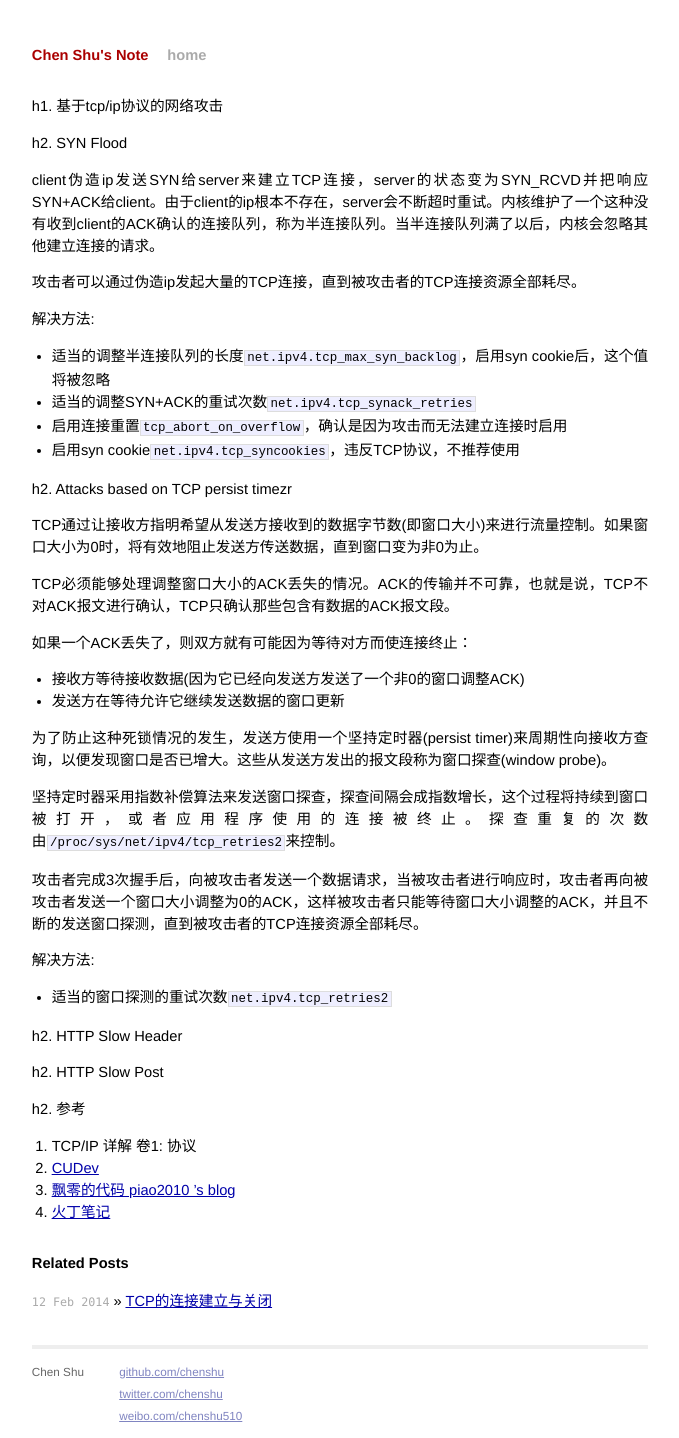
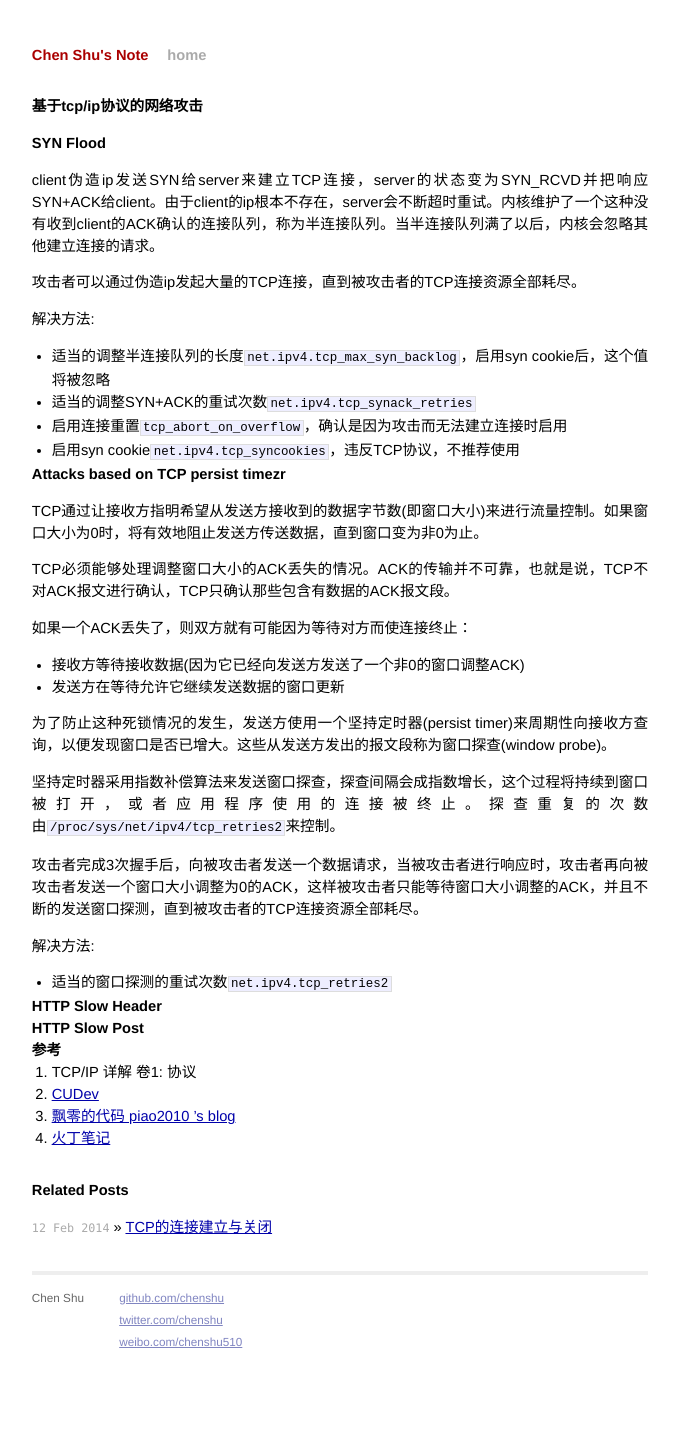
Before and after one commit to chenshu/chenshu.github.io, a Jekyll site: the page built from _posts/2014-02-13-attacks-based-on-tcp-and-ip-protocols.md, in a window 1280 px wide. Shown: the whole page, without its empty margins (300-979 px from the left). Built offline with Jekyll 4.4.1, drawn with Linux system fonts in a browser that asks for light colours; Markdown is read by kramdown in place of the engine named in the settings; after the commit the page ends 1365 px from its top, so only the background shows below that.

Commit message:
change format

```diff
--- a/_posts/2014-02-13-attacks-based-on-tcp-and-ip-protocols.md
+++ b/_posts/2014-02-13-attacks-based-on-tcp-and-ip-protocols.md
@@ -5,9 +5,9 @@ category: network
 tags: [network, tcp/ip, protocols, attack]
 ---
 
-h1. {{ page.title }}
+# {{ page.title }} #
 
-h2. SYN Flood
+## SYN Flood ##
 
 client伪造ip发送SYN给server来建立TCP连接，server的状态变为SYN_RCVD并把响应SYN+ACK给client。由于client的ip根本不存在，server会不断超时重试。内核维护了一个这种没有收到client的ACK确认的连接队列，称为半连接队列。当半连接队列满了以后，内核会忽略其他建立连接的请求。
 
@@ -20,7 +20,7 @@ client伪造ip发送SYN给server来建立TCP连接，server的状态变为SYN_RC
 * 启用连接重置`tcp_abort_on_overflow`，确认是因为攻击而无法建立连接时启用
 * 启用syn cookie`net.ipv4.tcp_syncookies`，违反TCP协议，不推荐使用
 
-h2. Attacks based on TCP persist timezr
+## Attacks based on TCP persist timezr ##
 
 TCP通过让接收方指明希望从发送方接收到的数据字节数(即窗口大小)来进行流量控制。如果窗口大小为0时，将有效地阻止发送方传送数据，直到窗口变为非0为止。
 
@@ -41,11 +41,11 @@ TCP必须能够处理调整窗口大小的ACK丢失的情况。ACK的传输并
 
 * 适当的窗口探测的重试次数`net.ipv4.tcp_retries2`
 
-h2. HTTP Slow Header
+## HTTP Slow Header ##
 
-h2. HTTP Slow Post
+## HTTP Slow Post ##
 
-h2. 参考
+## 参考 ##
 
 1. TCP/IP 详解 卷1: 协议
 2. [CUDev](http://blog.chinaunix.net/uid/20357359.html "CUDev")
```
